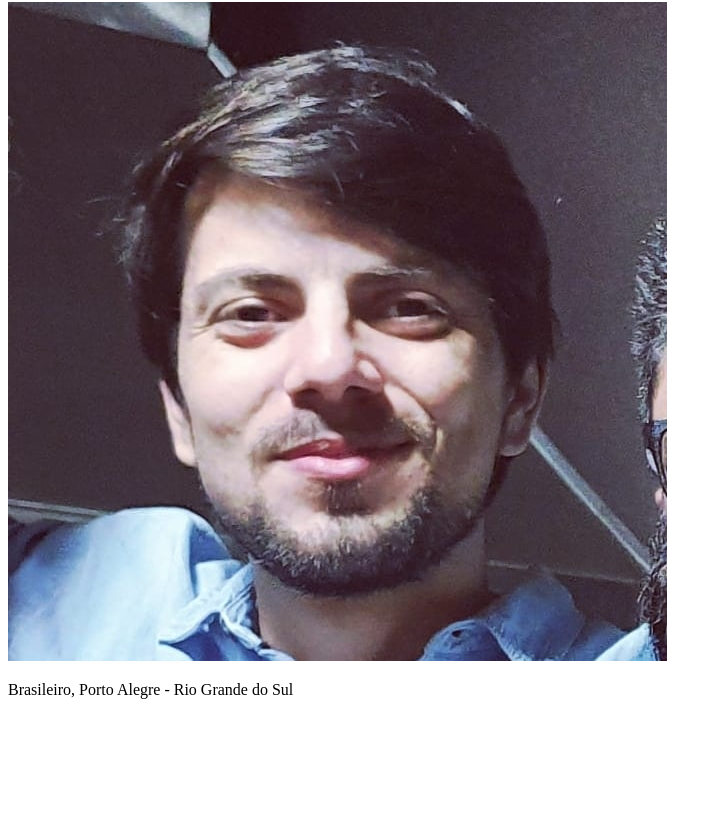
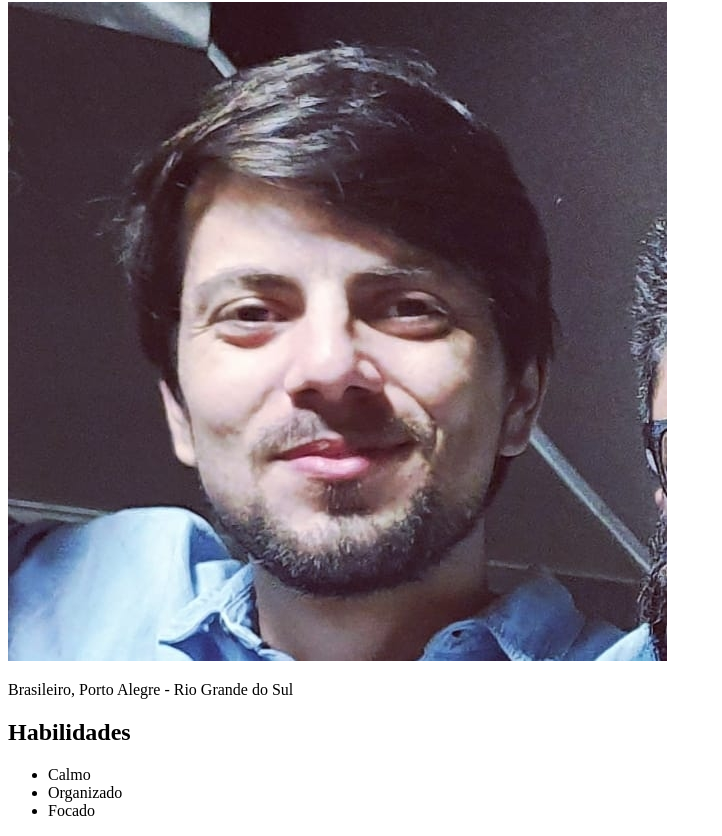
Before and after one commit to fefarina/fefarina.github.io, a plain HTML site: page index.html in a window 1280 px wide. Shown: the part 78-914 px from the top of the page, without its empty margins (0-722 px from the left). Before the commit the page ends 800 px from the top, so only its background shows below. Drawn offline with Linux system fonts and the light colour scheme.

Commit message:
Adição das habilidades

```diff
--- a/index.html
+++ b/index.html
@@ -9,6 +9,12 @@
     <h1>Wesley Felipe Farina</h1>
     <img src="./images/felipe.jpg" alt="Foto de perfil de Wesley Felipe Farina">
     <p>Brasileiro, Porto Alegre - Rio Grande do Sul</p>
+    <h2>Habilidades</h2>
+    <ul>
+        <li>Calmo</li>
+        <li>Organizado</li>
+        <li>Focado</li>
+    </ul>
 
 </body>
 </html>
```
